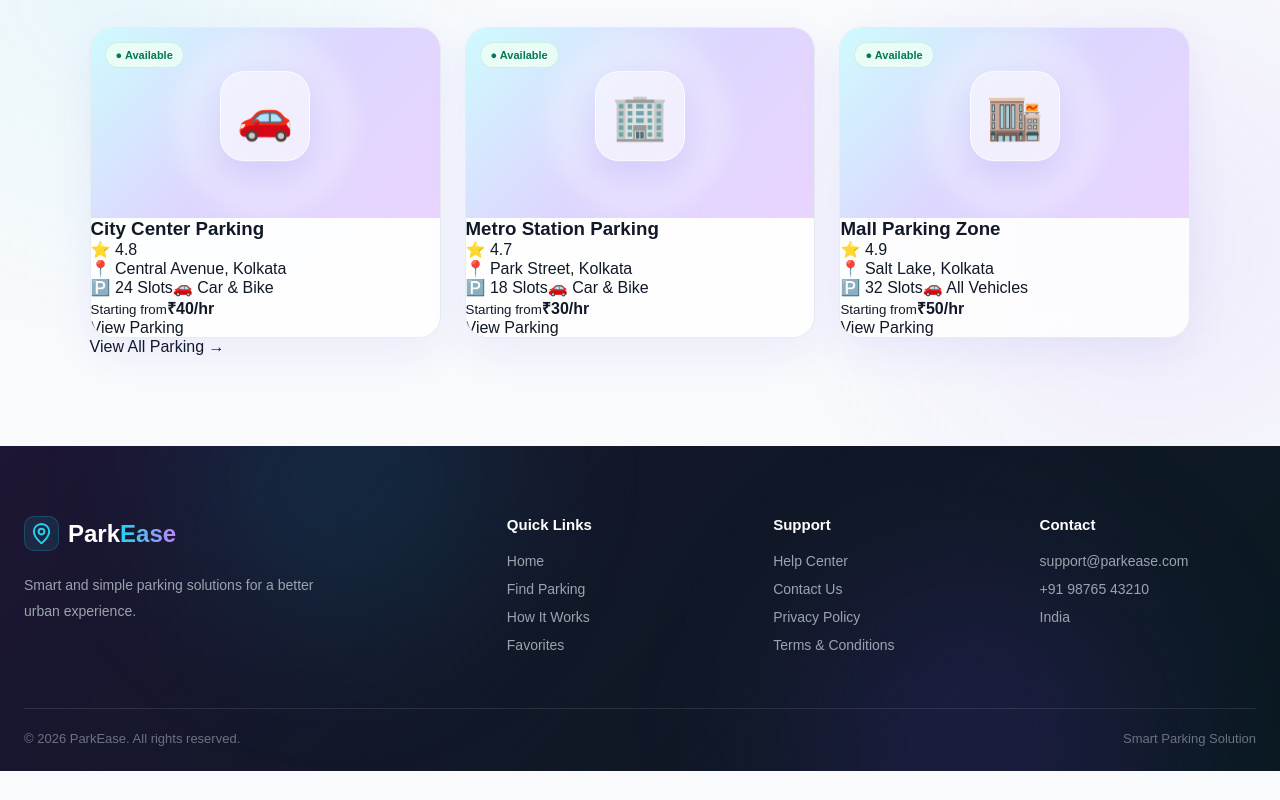
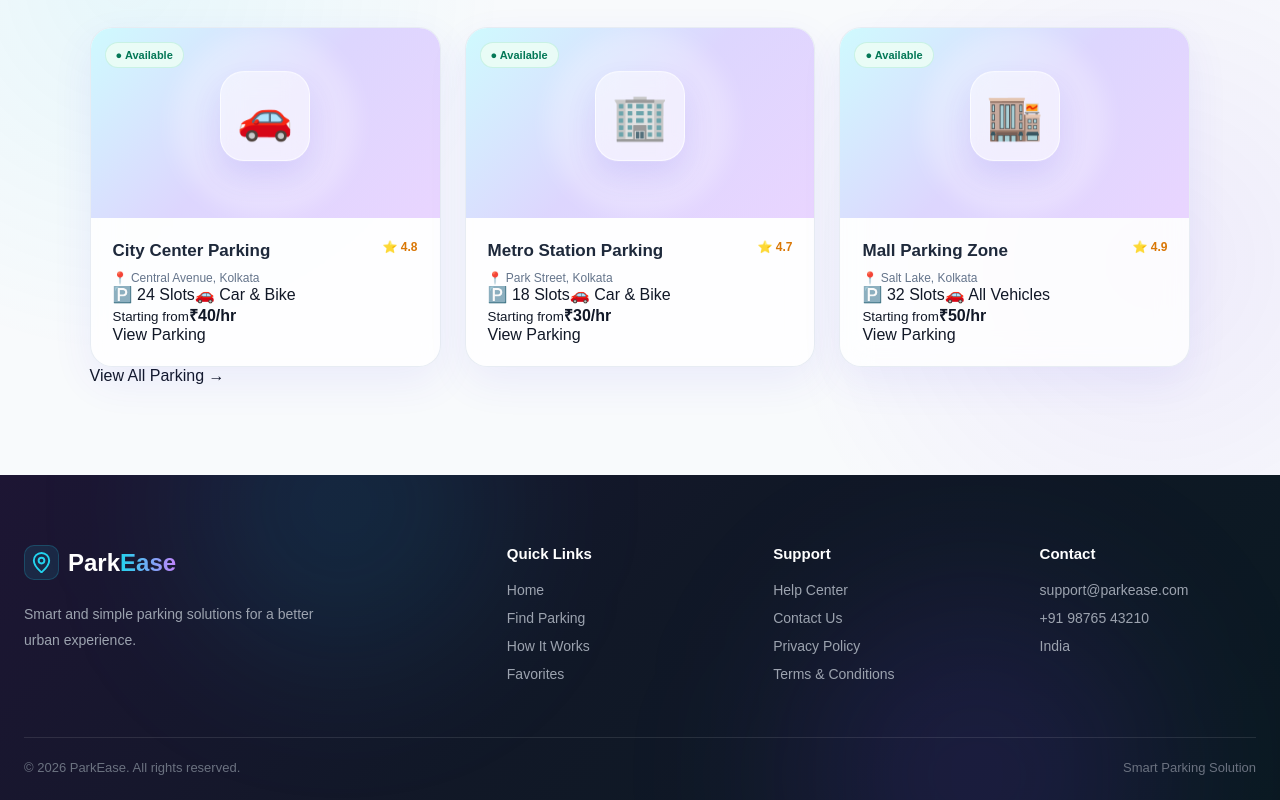
Before and after one commit to dibeyendu-dev/smart-parking-system, a React (Vite) app: page / in a window 1280 px wide. Shown: the part 1445-2245 px from the top of the page. Before the commit the page ends 2216 px from the top, so only its background shows below. Built offline with nearby package versions, Linux system fonts and the light colour scheme.

Commit message:
Featured Parking css part 5 added

```diff
--- a/src/css/Home.css
+++ b/src/css/Home.css
@@ -1065,3 +1065,48 @@
 
   backdrop-filter: blur(8px);
 }
+/* ======================================== PARKING INFO ======================================== */
+
+.parking-info {
+  padding: 22px;
+}
+
+
+/* Title */
+
+.parking-title {
+  display: flex;
+  align-items: flex-start;
+  justify-content: space-between;
+
+  gap: 10px;
+}
+
+.parking-title h3 {
+  color: #1e293b;
+
+  font-size: 17px;
+  font-weight: 750;
+
+  line-height: 1.3;
+}
+
+.parking-title > span {
+  flex-shrink: 0;
+
+  color: #d97706;
+
+  font-size: 12px;
+  font-weight: 700;
+}
+
+
+/* Location */
+
+.parking-location {
+  margin-top: 9px;
+
+  color: #64748b;
+
+  font-size: 12px;
+}
```
